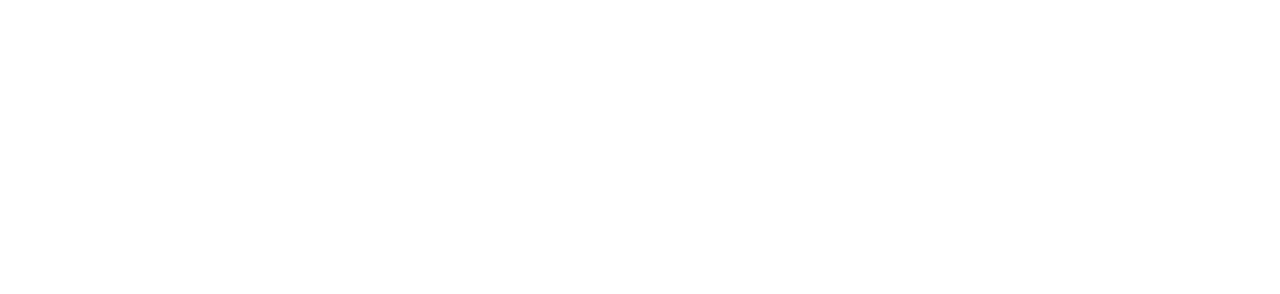
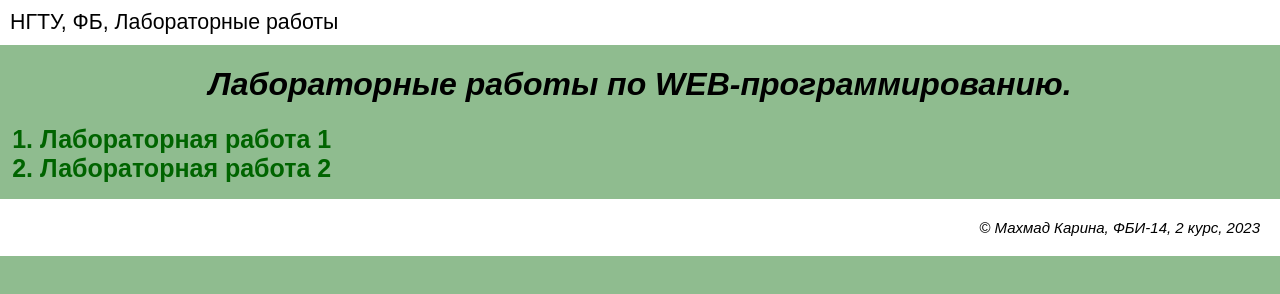
Before and after one commit to makkarinna/gazirovka_web_lab, a plain HTML site: page index.html in a window 1280 px wide. Drawn offline with Linux system fonts and the light colour scheme.

Commit message:
Меню

```diff
--- a/index.html
+++ b/index.html
@@ -6,7 +6,25 @@
     <meta name="viewport" content="width=device-width, initial-scale=1.0">
     <title>Махмад Карина Абдуловна. Лабораторные работы по WEB-программированию</title>
 </head>
-<body>
+<body  style="background-color: darkseagreen; color: black; font-family: Arial; margin: 0px;">
+    <header style="background-color: white; color: black; padding: 10px; font-size: 16pt;">
+        НГТУ, ФБ, Лабораторные работы
+    </header>
 
+    <main>
+        <h1 style="text-align: center; font-style: italic">Лабораторные работы по WEB-программированию.</h1>
+        <ol>
+            <b><li style="color: darkgreen; font-size: 25px;">
+               <b><a style="text-decoration: none; color: darkgreen; font-size: 25px;" target="_blank" href="lab1.html">Лабораторная работа 1</a></b>
+            </li></b>
+            <b><li style="color: darkgreen; font-size: 25px;">
+               <b><a style="text-decoration: none; color: darkgreen; font-size: 25px;" target="_blank" href="lab2.html">Лабораторная работа 2</a></b>
+            </li></b>
+        </ol>
+    </main>
+
+    <footer style="background-color: white; color: black; padding: 20px; font-size: 15px; font-style: italic; text-align: right;">
+    &copy Махмад Карина, ФБИ-14, 2 курс, 2023
+    </footer>
 </body>
 </html>
```
